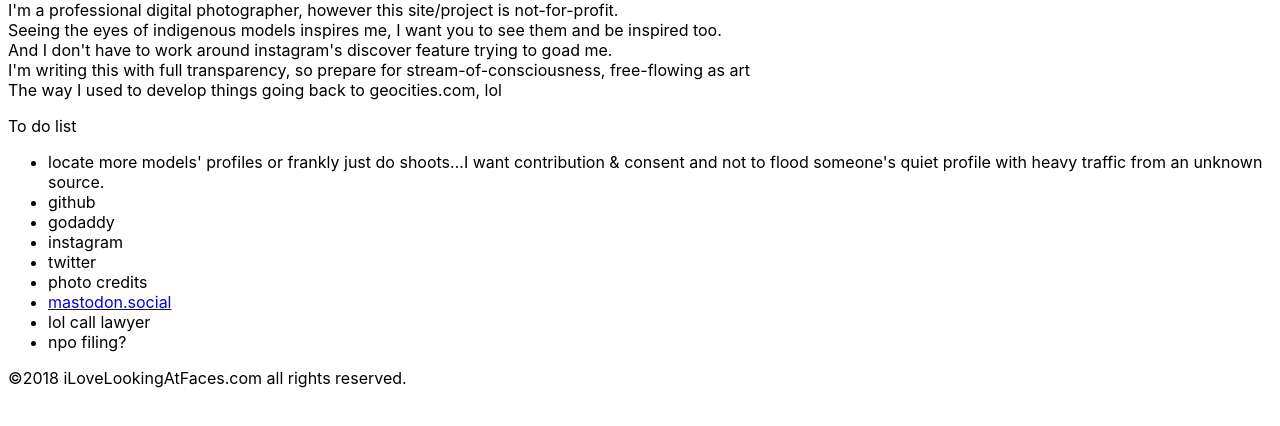
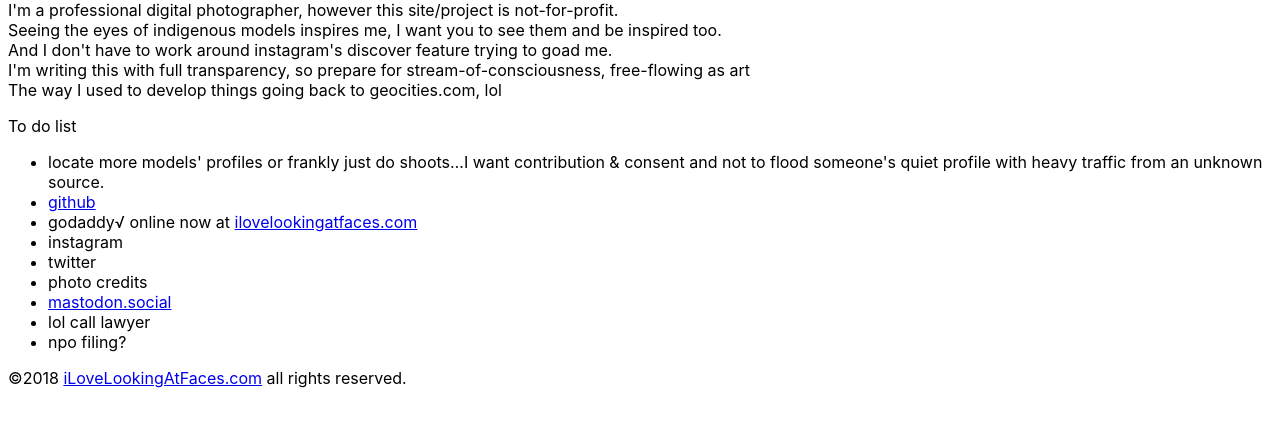
Before and after one commit to brookselliott/illaf16116, a plain HTML site: page index.html in a window 1280 px wide. Shown: the part 82-508 px from the top of the page. Drawn offline with Linux system fonts and the light colour scheme.

Commit message:
Update index.html

```diff
--- a/index.html
+++ b/index.html
@@ -29,8 +29,8 @@
     To do list<br>
     <ul>
       <li>locate more models' profiles or frankly just do shoots&hellip;I want contribution &amp; consent and not to flood someone's quiet profile with heavy traffic from an unknown source.</li> <!-- this may turn into a long-term project and not just armchair effort from instagram, for you however dear reader, i encourage you to network and get consent via direct messages  and to always give credit-->
-      <li>github</li>
-      <li>godaddy</li>
+      <li><a href="https://github.com/brookselliott/illaf16116">github</a></li>
+      <li>godaddy√ online now at <a href="http://www.ilovelookingatfaces.com">ilovelookingatfaces.com</a></li>
       <li>instagram <!-- lol someone is squatting on the name I registered…I'll go around.--></li>
       <li>twitter</li>
       <li>photo credits</li>
@@ -41,6 +41,6 @@
   </p>
   </body>
   <footer>
-    &copy;2018 iLoveLookingAtFaces.com all rights reserved. <!-- thinking the source code for the site should be some sort of copyleft I frankly want to inspire you to copy this site and feature more indigienous women decentralized satellites launching everywhere in every nation from north to south, my hope is that i've left enough line comments everywhere that you know how to make more…also looking in to http://mastodon.social a decentralized twitter-a-like…like audiogalazy was fromo brazil -->
+    &copy;2018 <a href="mailto:ilovelookingatfaces@icloud.com">iLoveLookingAtFaces.com</a> all rights reserved. <!-- thinking the source code for the site should be some sort of copyleft I frankly want to inspire you to copy this site and feature more indigienous women decentralized satellites launching everywhere in every nation from north to south, my hope is that i've left enough line comments everywhere that you know how to make more…also looking in to http://mastodon.social a decentralized twitter-a-like…like audiogalazy was fromo brazil -->
   </footer>
 </html>
```
